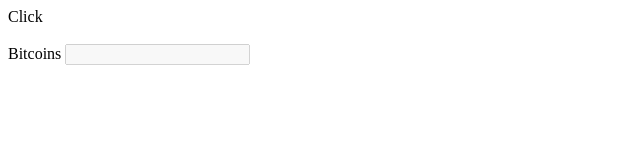
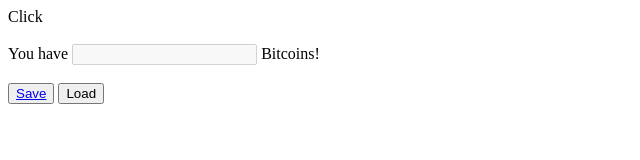
Before and after one commit to Sh4dowGaming/bitcoinMineIdleClicker, a plain HTML site: page index.html in a window 1280 px wide. Shown: the whole page, without its empty margins (0-640 px from the left). Drawn offline with Linux system fonts and the light colour scheme.

Commit message:
Update index.html

```diff
--- a/index.html
+++ b/index.html
@@ -5,16 +5,35 @@
 <head><title>0 Bitcoins</title></head>
 <body>
 
-    <a hred=# onclick="add()">Click<img src=""></a>
+    <a hred=# onClick="add()">Click<img src=""></a>
     <br><br>
-    Bitcoins
+    You have
     <input type="text" id="text" disabled style= text-align:center>
     <script>
     function add() {
        bitcoinCount = bitcoinCount + 1
        document.getElementById('text').value = bitcoinCount;
+       document.title = bitcoinCount + "Bitcoins";
     }
 
     </script>
+   Bitcoins!
+   <br><br>
+
+   <button><a href="a" onClick="save()">Save</a></button>
+   <button><a hred="a" onClick="load()">Load</a></button>
+
+   <script>
+      function save() {
+         localStorage.setItem("IdleClickerBitcoinGame", bitcoinCount)
+      }
+      function load() {
+         bitcoinCount = localStorage.getItem("bitcoinCount");
+         bitcoinCount = parseInt(bitcoinCount);
+         document.getElemenyById('text').value = bitcoinCount
+         document.title = bitcoinCount + " Bitcoins"
+      }
+
+   </script>
 </body>
 </html>
```
